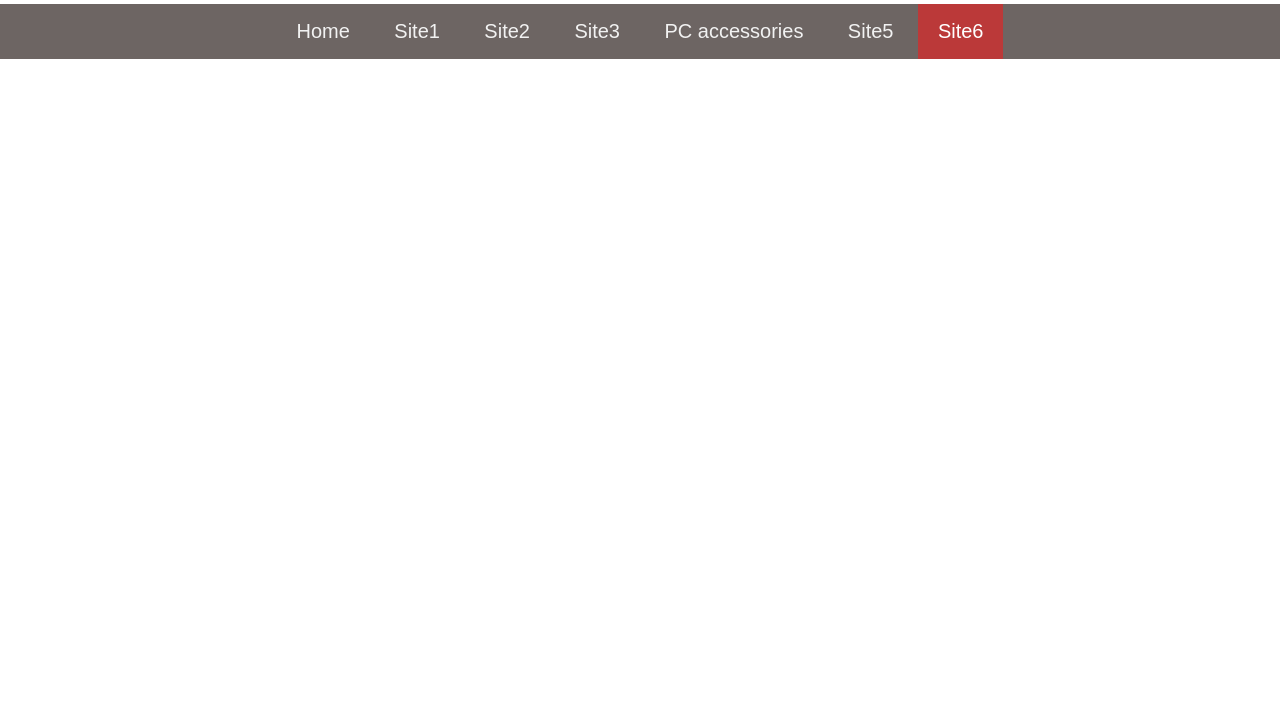
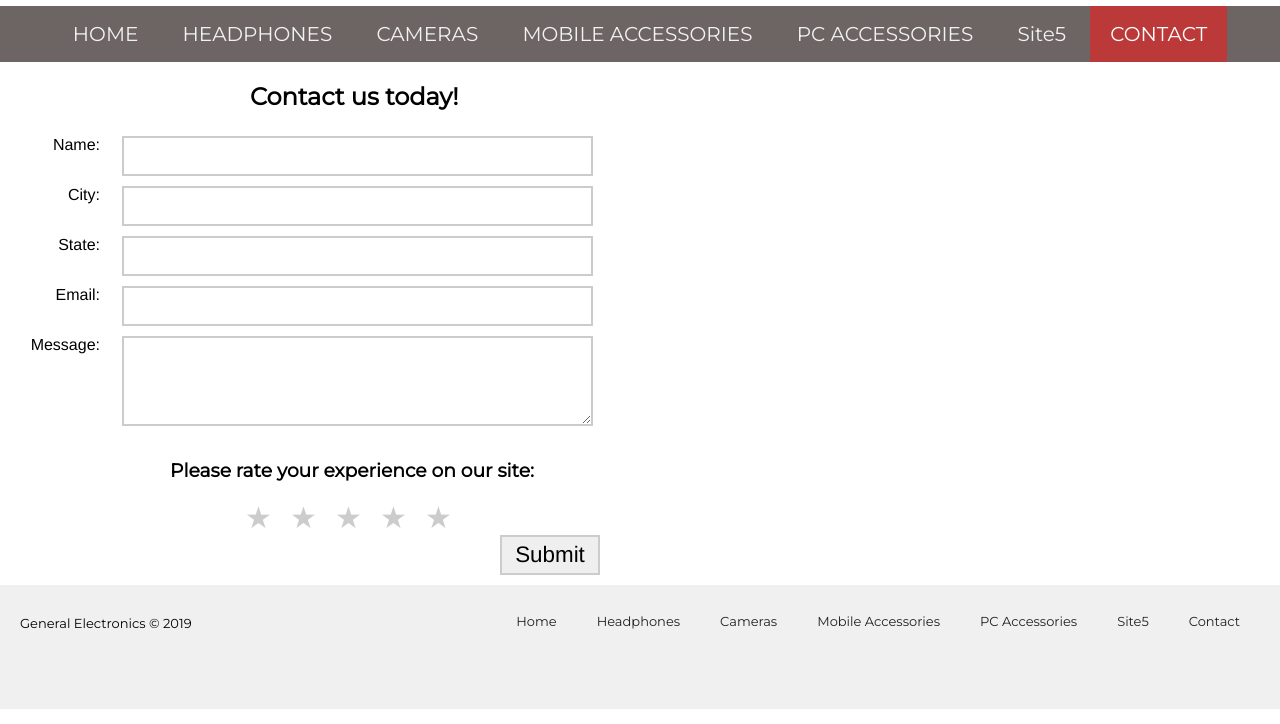
Before and after one commit to mjramer/cuddly-broccoli, a plain HTML site: page site6.html in a window 1280 px wide. Shown: the part 76-800 px from the top of the page. Drawn offline with nearby package versions, Linux system fonts and the light colour scheme.

Commit message:
added contact page, edittednav to include contact page

```diff
--- /dev/null
+++ b/contact.css
@@ -0,0 +1,61 @@
+* {
+  margin: 0;
+  padding: 0;
+}
+
+body {
+  font-size: 62.5%;
+  font-family: Helvetica, sans-serif;
+  background: url(images/stripe.png) repeat;
+}
+
+p {
+  font-size: 1.3em;
+  margin-bottom: 15px;
+}
+
+#page-wrap {
+  width: 660px;
+  background: white;
+  padding: 20px 50px 20px 50px;
+  margin: 20px auto;
+  min-height: 500px;
+  height: auto !important;
+  height: 500px;
+}
+
+#contact-area {
+  width: 600px;
+  margin-top: 25px;
+}
+
+#contact-area input, #contact-area textarea {
+  padding: 5px;
+  width: 471px;
+  font-family: Helvetica, sans-serif;
+  font-size: 1.4em;
+  margin: 0px 0px 10px 0px;
+  border: 2px solid #ccc;
+}
+
+#contact-area textarea {
+  height: 90px;
+}
+
+#contact-area textarea:focus, #contact-area input:focus {
+  border: 2px solid #900;
+}
+
+#contact-area input.submit-button {
+  width: 100px;
+  float: right;
+}
+
+label {
+  float: left;
+  text-align: right;
+  margin-right: 15px;
+  width: 100px;
+  padding-top: 5px;
+  font-size: 1.4em;
+}
--- a/site6.html
+++ b/site6.html
@@ -1,26 +1,100 @@
 <!DOCTYPE html>
 <html>
-	<head>
-	<meta charset="utf-8">
-	<title></title>
-	<link rel="stylesheet" type="text/css" href="style.css"  />
-	</head>
+
+<head>
+    <meta charset="utf-8">
+    <meta name="viewport" content="width=device-width, initial-scale=1.0">
+    <title>Contact</title>
+    <script src="https://ajax.googleapis.com/ajax/libs/jquery/3.1.0/jquery.min.js"></script>
+    <link rel="stylesheet" type="text/css" href="style.css" />
+    <link href="https://fonts.googleapis.com/css?family=Montserrat&display=swap" rel="stylesheet">
+    <style type="text/css">
+
+        h2, h3 {
+            text-align: left;
+            padding-left: 250px;
+        }
+        h3 {
+            padding-left: 170px;
+        }
+
+        p {
+          font-size: 1.3em;
+          margin-bottom: 15px;
+        }
+}
+
+    </style>
+</head>
+
 <body>
     <header>
-        <h1>Welcome to (site6)</h1>
+        <h1>CONTACT</h1>
     </header>
-	<div class="navigation" id="navBar">
-		<a href="home_page.html">Home</a>
-		<a href="site1.html">Site1</a>
-        <a href="site2.html">Site2</a>
-        <a href="site3.html">Site3</a>
-        <a href="site4.html">PC accessories</a>
+    <div class="navigation" id="navBar">
+        <a href="home_page.html">HOME</a>
+        <a href="site1.html">HEADPHONES</a>
+        <a href="site2.html">CAMERAS</a>
+        <a href="site3.html">MOBILE ACCESSORIES</a>
+        <a href="site4.html">PC ACCESSORIES</a>
         <a href="site5.html">Site5</a>
-        <a href="site6.html" class="active">Site6</a>
+        <a href="site6.html" class="active">CONTACT</a>
         <a href="javascript:void(0);" class="js" onclick()="minimize()">
             <i class="fa fa-bars"></i>
         </a>
     </div>
+        <h2>Contact us today!</h2>
+        <div id="contact-area">
+            <form>
+                <label for="Name">Name:</label>
+                <input type="text" name="Name" id="Name" />
+
+                <label for="City">City:</label>
+                <input type="text" name="City" id="City" />
+
+                <label for="State">State:</label>
+                <input type="text" name="State" id="State" />
+
+                <label for="Email">Email:</label>
+                <input type="text" name="Email" id="Email" />
+
+                <label for="Message">Message:</label><br />
+                <textarea name="Message" rows="20" cols="20" id="Message"></textarea>
+
+
+                <h3>Please rate your experience on our site:</h3>
+                <div class="rate">
+                <input type="radio" id="star5" name="rate" value="5" />
+                <label for="star5" title="text">5 stars</label>
+                <input type="radio" id="star4" name="rate" value="4" />
+                <label for="star4" title="text">4 stars</label>
+                <input type="radio" id="star3" name="rate" value="3" />
+                <label for="star3" title="text">3 stars</label>
+                <input type="radio" id="star2" name="rate" value="2" />
+                <label for="star2" title="text">2 stars</label>
+                <input type="radio" id="star1" name="rate" value="1" />
+                <label for="star1" title="text">1 star</label>
+            </div>
+            <div style="clear: both;"></div>
+            <input type="submit" name="submit" value="Submit" class="submit-button" />
+
+            </form>
+            <div style="clear: both;"></div>
+        </div>
+    </div>
+
+    <footer class="footer">
+        <h5>General Electronics © 2019</h5>
+        <ui class="footer-nav">
+            <li><a href="home_page.html">Home</a></li>
+            <li><a href="site1.html">Headphones</a></li>
+            <li><a href="site2.html">Cameras</a></li>
+            <li><a href="site3.html">Mobile Accessories</a></li>
+            <li><a href="site4.html">PC Accessories</a></li>
+            <li><a href="site5.html">Site5</a></li>
+            <li><a href="site6.html">Contact</a></li>
+        </ui>
+    </footer>
 
     <script type="text/javascript">
         function minimize() {
@@ -32,4 +106,5 @@
         }
     </script>
 </body>
+
 </html>
--- a/style.css
+++ b/style.css
@@ -128,6 +128,73 @@ figure img {
   text-decoration: none;
 }
 
+#contact-area {
+  width: 600px;
+  margin-top: 25px;
+  text-align: center;
+}
+
+#contact-area input, #contact-area textarea {
+  padding: 5px;
+  width: 471px;
+  font-family: Helvetica, sans-serif;
+  font-size: 1.4em;
+  margin: 0px 0px 10px 0px;
+  border: 2px solid #ccc;
+}
+
+#contact-area textarea {
+  height: 90px;
+}
+
+#contact-area input.submit-button {
+  width: 100px;
+  float: right;
+}
+
+label {
+  float: left;
+  text-align: right;
+  margin-right: 15px;
+  width: 100px;
+  font-size: 100%;
+  font-family: Helvetica, sans-serif;
+}
+.rate {
+    float: center;
+    padding-right: 130px;
+}
+.rate:not(:checked) > input {
+    position:absolute;
+    top:-9999px;
+}
+.rate:not(:checked) > label {
+    float:right;
+    width:1em;
+    overflow:hidden;
+    white-space:nowrap;
+    cursor:pointer;
+    font-size:30px;
+    color:#ccc;
+}
+.rate:not(:checked) > label:before {
+    content: '★ ';
+}
+.rate > input:checked ~ label {
+    color: #ffc700;
+}
+.rate:not(:checked) > label:hover,
+.rate:not(:checked) > label:hover ~ label {
+    color: #deb217;
+}
+.rate > input:checked + label:hover,
+.rate > input:checked + label:hover ~ label,
+.rate > input:checked ~ label:hover,
+.rate > input:checked ~ label:hover ~ label,
+.rate > label:hover ~ input:checked ~ label {
+    color: #c59b08;
+}
+
 
 /*
   The following 2 css rule sets help the website
```
Also changed, not shown: home_page.html (+2 -2 lines), site1.html (+2 -2 lines), site2.html (+2 -2 lines), site3.html (+2 -2 lines), site4.html (+2 -2 lines), site5.html (+1 -1 lines).
